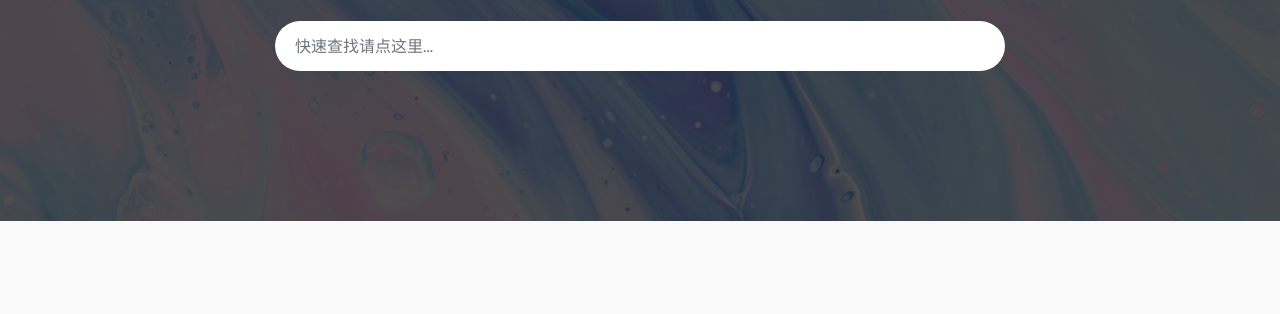
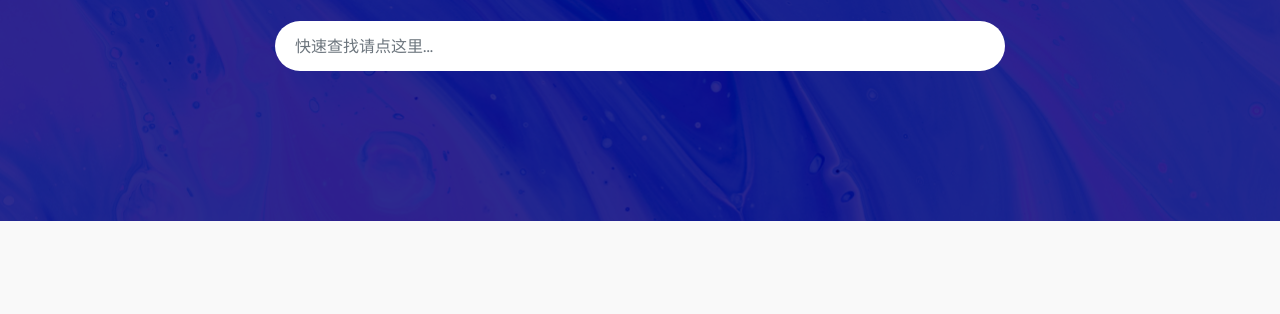
Before and after one commit to ThemisTellyou/ThemisTellyou.github.io, a plain HTML site: page index.html in a window 1280 px wide. Shown: the part 262-576 px from the top of the page. Drawn offline with nearby package versions, Linux system fonts and the light colour scheme.

Commit message:
Update index.html

```diff
--- a/index.html
+++ b/index.html
@@ -22,7 +22,7 @@
 
   <style>
   :root{
-    --primary-color:#2B2B2B;
+    --primary-color:#02007e;
     --secondary-color:#f9f9f9;
     --text-color:#636363;
     --text-color-dark:#242738;
```
